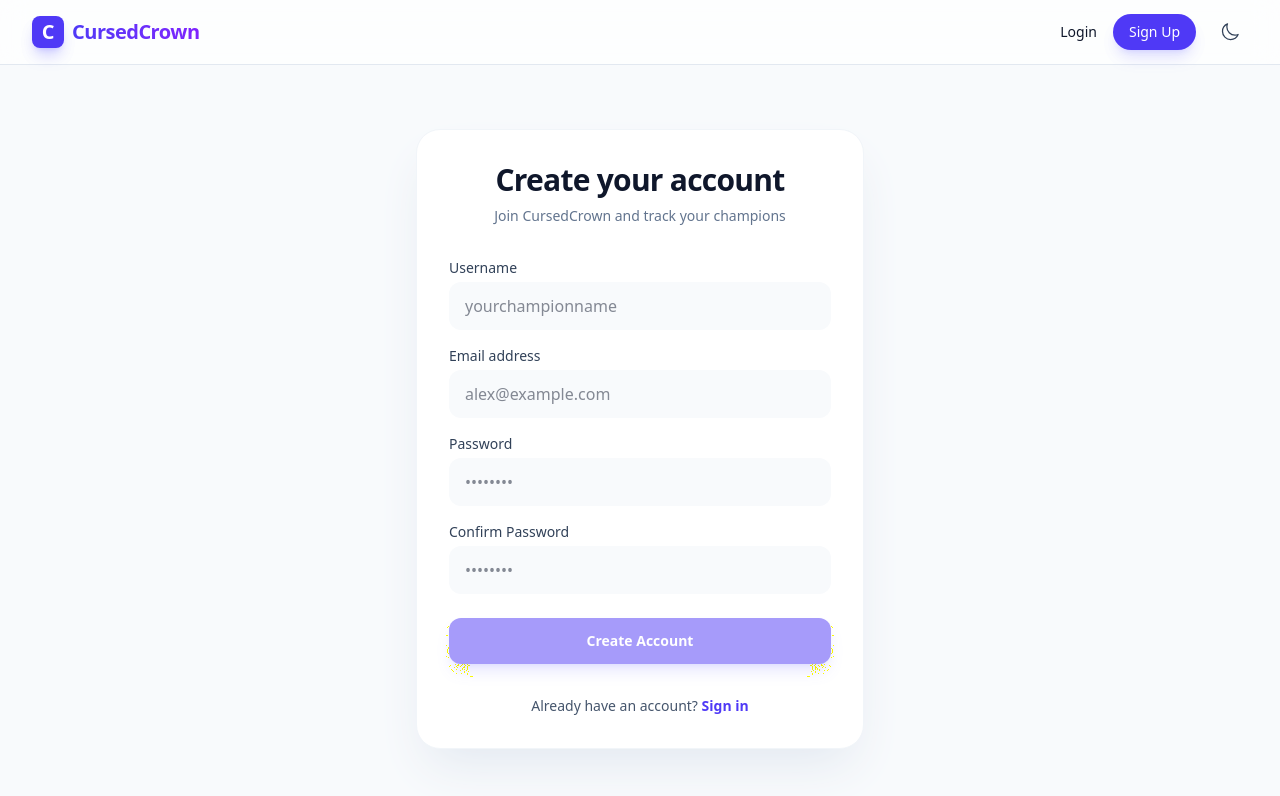
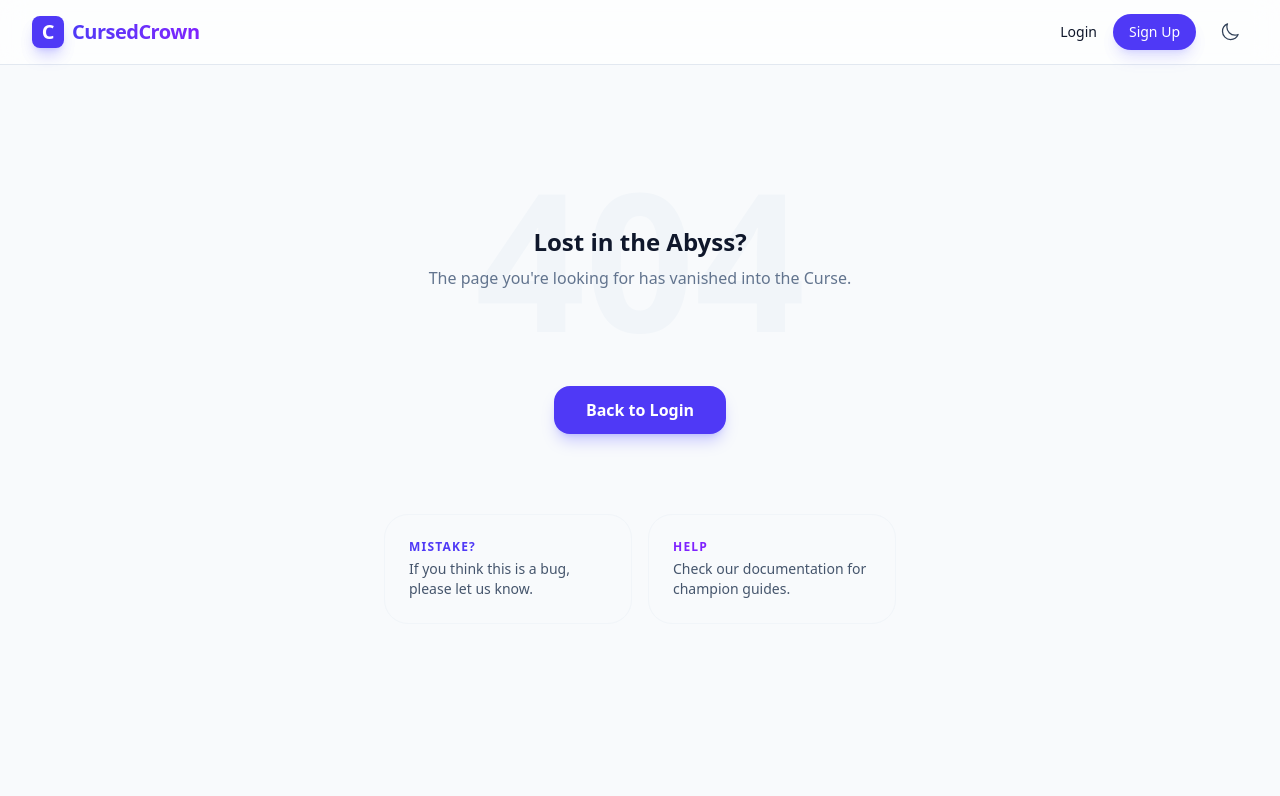
Before and after one commit to roshannihaal/cursed-crown-frontend, an Angular app: page /auth/verify in a window 1280 px wide. Before the commit this address led to /auth/signup. Shown: the top 796 px of the page. Built offline with nearby package versions, Linux system fonts and the light colour scheme.

Commit message:
Added Authguard and 404 page

```diff
--- a/src/app/app.routes.ts
+++ b/src/app/app.routes.ts
@@ -1,6 +1,12 @@
 import { Routes } from '@angular/router';
+import { authGuard } from './guards/auth.guard';
 
 export const routes: Routes = [
+  {
+    path: '',
+    redirectTo: 'auth/login',
+    pathMatch: 'full',
+  },
   {
     path: 'auth',
     loadComponent: () => import('./auth/auth').then((m) => m.AuthComponent),
@@ -12,9 +18,15 @@ export const routes: Routes = [
       {
         path: 'signup',
         loadComponent: () => import('./auth/signup/signup').then((m) => m.SignupComponent),
+        // children: [
+        //   {
+        //     path: 'verify',
+        //     loadComponent: () => import('./auth/verify/verify').then((m) => m.VerifyComponent),
+        //   },
+        // ],
       },
       {
-        path: 'verify',
+        path: 'signup/verify',
         loadComponent: () => import('./auth/verify/verify').then((m) => m.VerifyComponent),
       },
       {
@@ -27,10 +39,10 @@ export const routes: Routes = [
   {
     path: 'home/:id',
     loadComponent: () => import('./home/home').then((m) => m.HomeComponent),
+    canActivate: [authGuard],
   },
   {
-    path: '',
-    redirectTo: 'auth/login',
-    pathMatch: 'full',
+    path: '**',
+    loadComponent: () => import('./shared/not-found/not-found').then((m) => m.NotFoundComponent),
   },
 ];
--- a/src/app/auth/signup/signup.ts
+++ b/src/app/auth/signup/signup.ts
@@ -51,7 +51,7 @@ export class SignupComponent {
           this.errorMessage.set(error.message);
         } else {
           this.successMessage.set('Sign up successful! Redirecting to verification...');
-          this.router.navigate(['/auth/verify'], { queryParams: { email: email } });
+          this.router.navigate(['auth', 'signup', 'verify'], { queryParams: { email: email } });
         }
       } catch (err) {
         this.errorMessage.set('An unexpected error occurred.');
--- /dev/null
+++ b/src/app/guards/auth.guard.ts
@@ -0,0 +1,19 @@
+import { inject } from '@angular/core';
+import { CanActivateFn, Router } from '@angular/router';
+import { SupabaseService } from '../services/supabase.service';
+
+export const authGuard: CanActivateFn = async (route, state) => {
+  const supabase = inject(SupabaseService);
+  const router = inject(Router);
+
+  const {
+    data: { session },
+  } = await supabase.session;
+
+  if (session) {
+    return true;
+  }
+
+  // Redirect to login if not authenticated
+  return router.createUrlTree(['/auth/login']);
+};
--- /dev/null
+++ b/src/app/shared/not-found/not-found.html
@@ -0,0 +1,47 @@
+<div class="min-h-[70vh] flex items-center justify-center p-4">
+  <div class="text-center space-y-8 max-w-lg">
+    <div class="relative">
+      <h1
+        class="text-[12rem] font-black leading-none text-slate-100 dark:text-slate-900 select-none"
+      >
+        404
+      </h1>
+      <div class="absolute inset-0 flex items-center justify-center">
+        <div class="space-y-2">
+          <p class="text-2xl font-bold text-slate-900 dark:text-white">Lost in the Abyss?</p>
+          <p class="text-slate-500 dark:text-slate-400">
+            The page you're looking for has vanished into the Curse.
+          </p>
+        </div>
+      </div>
+    </div>
+
+    <div class="flex justify-center gap-4">
+      <button
+        (click)="handleBackAction()"
+        class="px-8 py-3 bg-indigo-600 hover:bg-indigo-700 text-white font-bold rounded-2xl shadow-lg shadow-indigo-500/30 transition-all hover:scale-105 active:scale-95"
+      >
+        {{ isLoggedIn() ? 'Back to Sanctuary' : 'Back to Login' }}
+      </button>
+    </div>
+
+    <div class="pt-12 grid grid-cols-2 gap-4 text-left">
+      <div
+        class="p-6 rounded-3xl bg-slate-50 dark:bg-slate-900 border border-slate-100 dark:border-slate-800"
+      >
+        <p class="text-xs font-bold text-indigo-600 uppercase tracking-widest">Mistake?</p>
+        <p class="text-sm text-slate-600 dark:text-slate-400 mt-1">
+          If you think this is a bug, please let us know.
+        </p>
+      </div>
+      <div
+        class="p-6 rounded-3xl bg-slate-50 dark:bg-slate-900 border border-slate-100 dark:border-slate-800"
+      >
+        <p class="text-xs font-bold text-violet-600 uppercase tracking-widest">Help</p>
+        <p class="text-sm text-slate-600 dark:text-slate-400 mt-1">
+          Check our documentation for champion guides.
+        </p>
+      </div>
+    </div>
+  </div>
+</div>
--- /dev/null
+++ b/src/app/shared/not-found/not-found.ts
@@ -0,0 +1,37 @@
+import { Component, inject, OnInit, signal } from '@angular/core';
+import { CommonModule } from '@angular/common';
+import { Router, RouterLink } from '@angular/router';
+import { SupabaseService } from '../../services/supabase.service';
+
+@Component({
+  selector: 'app-not-found',
+  standalone: true,
+  imports: [CommonModule, RouterLink],
+  templateUrl: './not-found.html',
+  styleUrl: './not-found.css',
+})
+export class NotFoundComponent implements OnInit {
+  private readonly supabase = inject(SupabaseService);
+  private readonly router = inject(Router);
+
+  isLoggedIn = signal(false);
+  userId = signal<string | null>(null);
+
+  async ngOnInit() {
+    const {
+      data: { session },
+    } = await this.supabase.session;
+    if (session) {
+      this.isLoggedIn.set(true);
+      this.userId.set(session.user.id);
+    }
+  }
+
+  handleBackAction() {
+    if (this.isLoggedIn()) {
+      this.router.navigate(['/home', this.userId()]);
+    } else {
+      this.router.navigate(['/auth/login']);
+    }
+  }
+}
--- a/src/index.html
+++ b/src/index.html
@@ -2,7 +2,7 @@
 <html lang="en">
   <head>
     <meta charset="utf-8" />
-    <title>CursedCrownFrontend</title>
+    <title>Cursed Crown</title>
     <base href="/" />
     <meta name="viewport" content="width=device-width, initial-scale=1" />
     <link rel="icon" type="image/x-icon" href="favicon.ico" />
--- a/src/styles.css
+++ b/src/styles.css
@@ -2,3 +2,8 @@
 @import 'tailwindcss';
 
 @custom-variant dark (&:where(.dark, .dark *));
+
+input::placeholder {
+  color: #9e9e9e; /* Change to your desired color */
+  opacity: 1; /* Prevent default fading */
+}
```
Also changed, not shown: src/app/shared/not-found/not-found.css (added).
